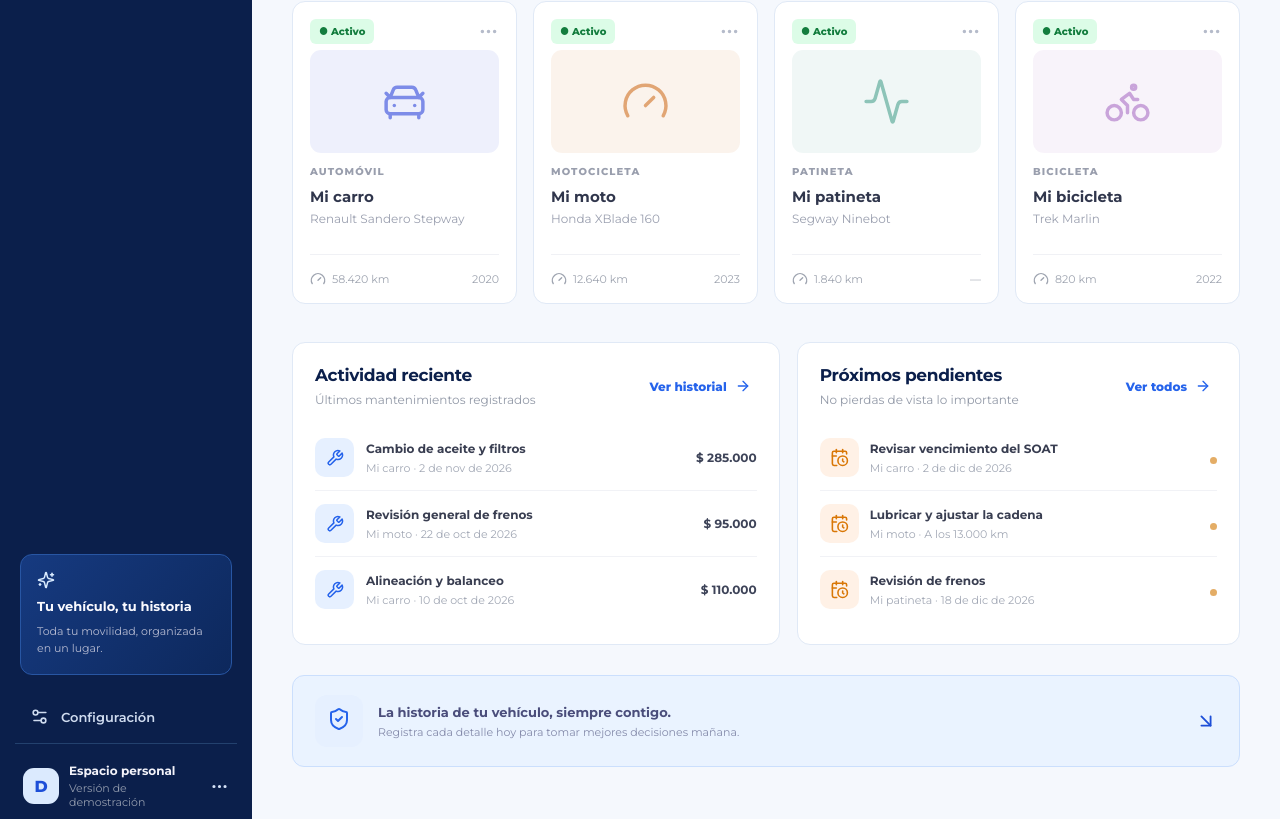
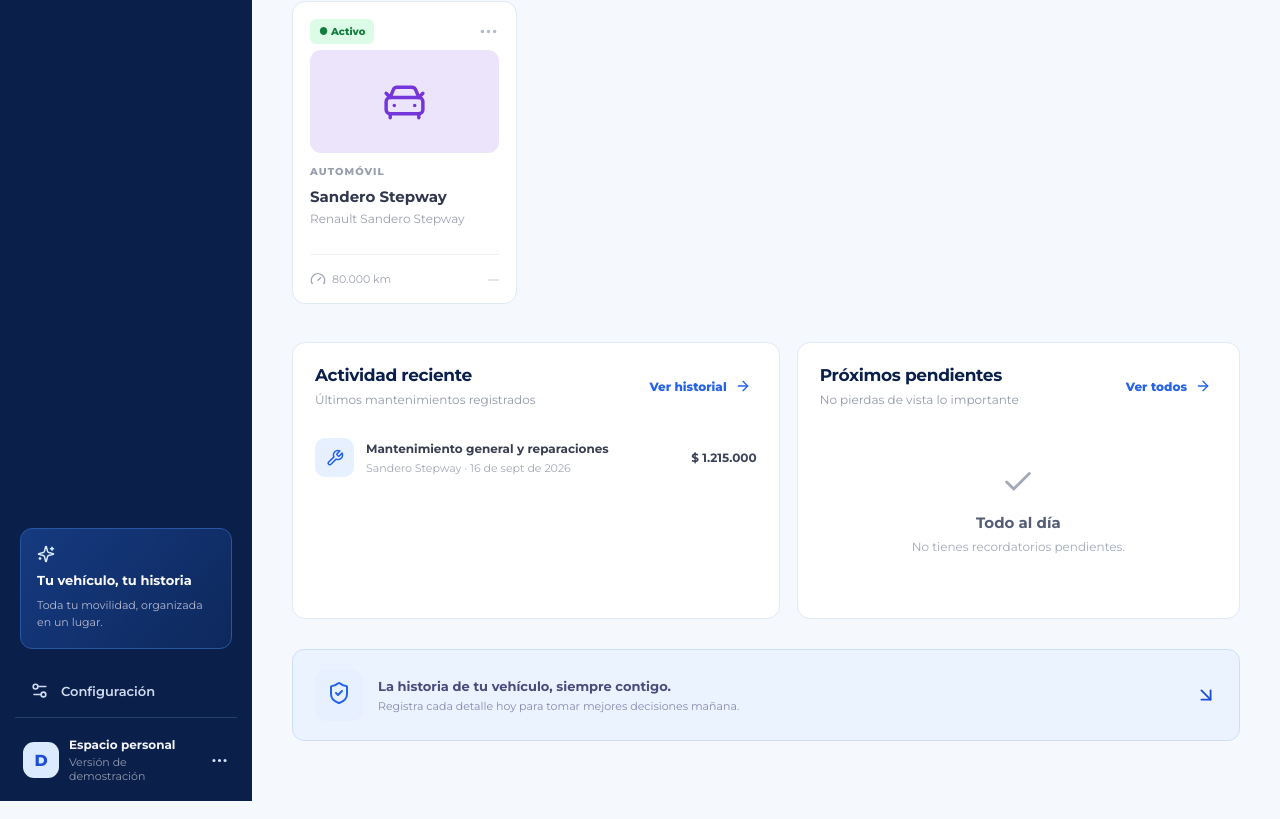
Before and after one commit to davidduque29/trackvikol, a React (Vite) app: page / in a window 1280 px wide. Shown: the part 611-1430 px from the top of the page. Built offline with nearby package versions, Linux system fonts and the light colour scheme.

Commit message:
feat: seed Sandero maintenance with estimated mileage and invoice breakdown

```diff
--- a/src/data/demo.ts
+++ b/src/data/demo.ts
@@ -1,20 +1,8 @@
 import type { MaintenanceRecord, Reminder, Vehicle } from '../domain/vehicle';
-
 export const demoVehicles: Vehicle[] = [
-  { id: 'v1', type: 'car', nickname: 'Mi carro', brand: 'Renault', model: 'Sandero Stepway', year: 2020, plate: 'ABC 123', odometer: 58420, odometerUnit: 'km', propulsion: 'combustion', status: 'active', accent: '#7d8ce8' },
-  { id: 'v2', type: 'motorcycle', nickname: 'Mi moto', brand: 'Honda', model: 'XBlade 160', year: 2023, odometer: 12640, odometerUnit: 'km', propulsion: 'combustion', status: 'active', accent: '#e1a574' },
-  { id: 'v3', type: 'scooter', nickname: 'Mi patineta', brand: 'Segway', model: 'Ninebot', odometer: 1840, odometerUnit: 'km', propulsion: 'electric', status: 'active', accent: '#8dc4b8' },
-  { id: 'v4', type: 'bicycle', nickname: 'Mi bicicleta', brand: 'Trek', model: 'Marlin', year: 2022, odometer: 820, odometerUnit: 'km', propulsion: 'human', status: 'active', accent: '#c9a4da' },
+ { id:'sandero',type:'car',nickname:'Sandero Stepway',brand:'Renault',model:'Sandero Stepway',odometer:80000,odometerUnit:'km',propulsion:'combustion',status:'active',accent:'#7435db',notes:'Kilometraje estimado al 16/09/2026. No representa lectura confirmada ni kilometraje actual.' }
 ];
-
 export const demoMaintenance: MaintenanceRecord[] = [
-  { id: 'm1', vehicleId: 'v1', title: 'Cambio de aceite y filtros', date: '2026-11-02', amount: 285000, category: 'Aceite', mileage: 58000 },
-  { id: 'm2', vehicleId: 'v2', title: 'Revisión general de frenos', date: '2026-10-22', amount: 95000, category: 'Frenos' },
-  { id: 'm3', vehicleId: 'v1', title: 'Alineación y balanceo', date: '2026-10-10', amount: 110000, category: 'Llantas' },
+ {id:'servicio-2026-09-16',vehicleId:'sandero',title:'Mantenimiento general y reparaciones',date:'2026-09-16',amount:1215000,category:'Mantenimiento general',mileage:80000,notes:'Kilometraje estimado. Taller Serviteca Alex Taborda. Facturas 330 ($1.165.000) y 331 ($50.000). Detalle: aceite motor $200.000; filtro aceite $30.000; filtro aire motor $35.000; filtro aire acondicionado $35.000; aceite y cambio caja $125.000; líquido frenos $100.000; aceite hidráulico $30.000; 2 cilindros freno traseros $140.000; cambio frenos y cilindros $120.000; amortiguadores y soportes delanteros $100.000; bujes estabilizadora $40.000; 4 bujías y cambio $120.000; rodamiento trasero $90.000; prensa hidráulica $20.000; mano de obra rodamiento $30.000.'}
 ];
-
-export const demoReminders: Reminder[] = [
-  { id: 'r1', vehicleId: 'v1', title: 'Revisar vencimiento del SOAT', dueDate: '2026-12-02', done: false },
-  { id: 'r2', vehicleId: 'v2', title: 'Lubricar y ajustar la cadena', dueMileage: 13000, done: false },
-  { id: 'r3', vehicleId: 'v3', title: 'Revisión de frenos', dueDate: '2026-12-18', done: false },
-];
+export const demoReminders: Reminder[] = [];
```
